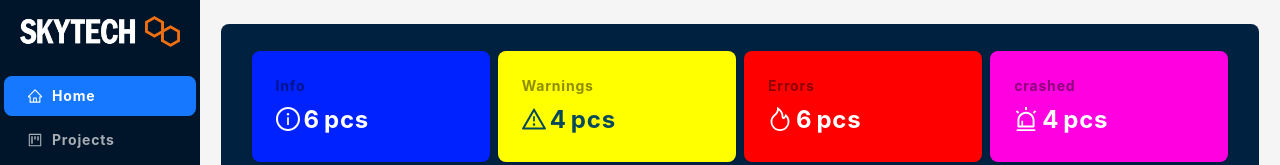
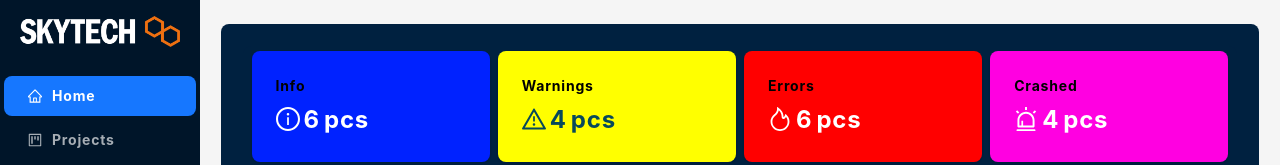
Before and after one commit to MrKalleP/event-frontend, a React (Vite) app: page / in a window 1280 px wide. Shown: the top 165 px of the page. Built offline with nearby package versions, Linux system fonts and the light colour scheme.

Commit message:
fixed the color for titles in the cards with how mutch of every type

```diff
--- a/src/components/CrashedLoggs.tsx
+++ b/src/components/CrashedLoggs.tsx
@@ -5,15 +5,13 @@ import test_data from "../utils/testdata.json";
 const CrashedFilterData = test_data.filter(item => item.type === "crashed");
 
 export const CrashedLoggs = () => (
-
     <Card bordered={false} style={{ backgroundColor: "#FF00E1" }}>
         <Statistic
-            title="crashed"
+            title={<span className="crashed-title">Crashed</span>}
             value={CrashedFilterData.length}
             valueStyle={{ color: 'white' }}
             prefix={<AlertOutlined />}
             suffix="pcs"
         />
     </Card>
-
 );
--- a/src/components/ErrorsHome.tsx
+++ b/src/components/ErrorsHome.tsx
@@ -10,7 +10,7 @@ export const ErrorsHome = () => (
 
     <Card bordered={false} style={{ backgroundColor: "#FF0000 " }}>
         <Statistic
-            title="Errors "
+            title={<span className="error-title">Errors</span>}
             value={errorFilterData.length}
             valueStyle={{ color: 'white' }}
             prefix={<FireOutlined />}
--- a/src/components/InfoLoggs.tsx
+++ b/src/components/InfoLoggs.tsx
@@ -8,7 +8,7 @@ const filtredInfo = test_data.filter(item => item.type === "info")
 export const InfoLoggs = () => (
     <Card bordered={false} style={{ backgroundColor: "#0022FF" }}>
         <Statistic
-            title="Info"
+            title={<span className="info-title">Info</span>}
             value={filtredInfo.length}
             valueStyle={{ color: 'white' }}
             prefix={<InfoCircleOutlined />}
--- a/src/components/WarningHome.tsx
+++ b/src/components/WarningHome.tsx
@@ -5,11 +5,12 @@ import test_data from "../utils/testdata.json"
 
 const warningFilterData = test_data.filter(item => item.type === "warning")
 
+
 export const WarningHome = () => (
 
     <Card bordered={false} style={{ backgroundColor: "#FFFF00" }}>
         <Statistic
-            title="Warnings"
+            title={<span className="warning-title">Warnings</span>}
             value={warningFilterData.length}
             valueStyle={{ color: '#07495B' }}
             prefix={<WarningOutlined />}
--- a/src/index.css
+++ b/src/index.css
@@ -21,3 +21,10 @@ html,
 .ant-input {
   font-family: 'Poppins', 'Montserrat', sans-serif;
 }
+
+.crashed-title,
+.error-title,
+.info-title,
+.warning-title {
+  color: rgb(0, 0, 0);
+}
```
